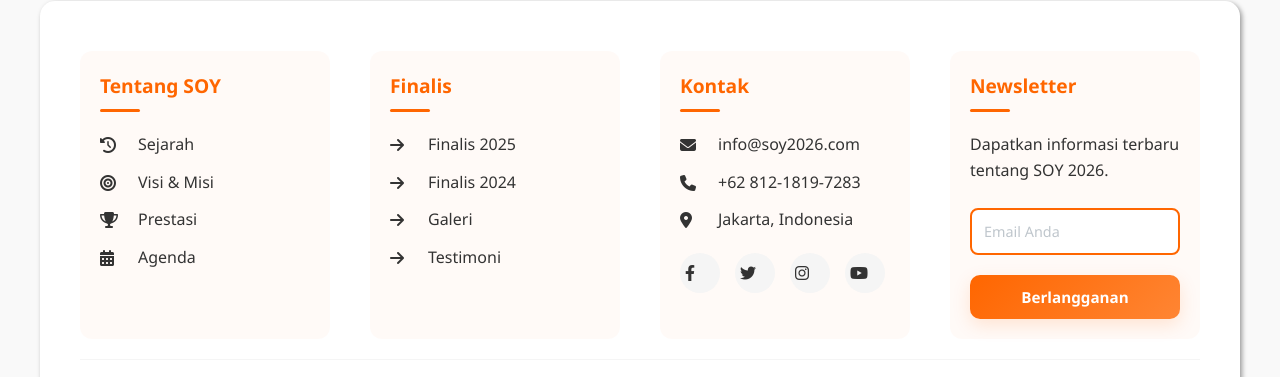
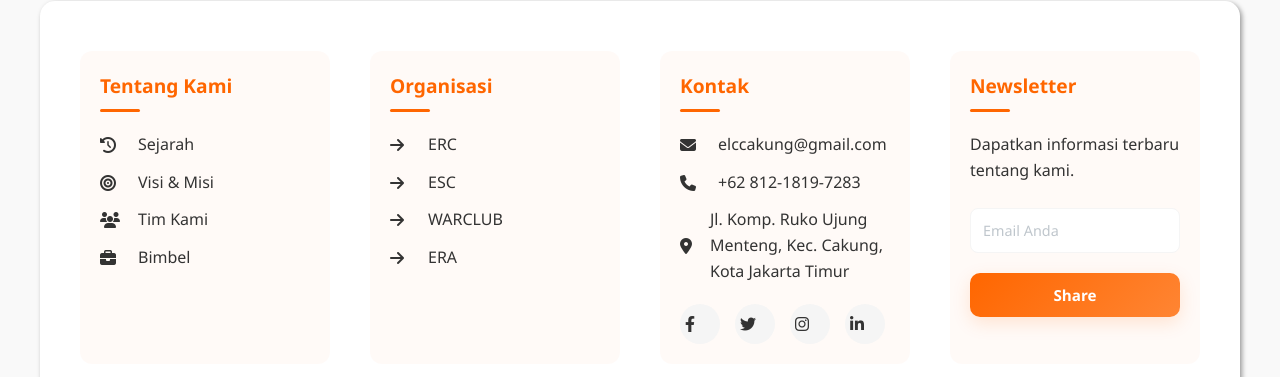
Before and after one commit to abdussalam090207/EVENT-2025-Form, a plain HTML site: page Finalis SOY/finalissoy.html in a window 1280 px wide. Shown: the part 1428-1805 px from the top of the page. Drawn offline with Linux system fonts and the light colour scheme.

Commit message:
update program

```diff
--- a/Finalis SOY/finalissoy.html
+++ b/Finalis SOY/finalissoy.html
@@ -158,47 +158,54 @@
             <footer class="footer">
                 <div class="footer-grid">
                     <div class="footer-column">
-                        <h3>Tentang SOY</h3>
+                        <h3>Tentang Kami</h3>
                         <ul>
-                            <li><a href="#"><i class="fas fa-history"></i> Sejarah</a></li>
-                            <li><a href="#"><i class="fas fa-bullseye"></i> Visi & Misi</a></li>
-                            <li><a href="#"><i class="fas fa-trophy"></i> Prestasi</a></li>
-                            <li><a href="#"><i class="fas fa-calendar-alt"></i> Agenda</a></li>
+                            <li><a href="https://knovendra.wixsite.com/bimbelelc/eci-learning-care"><i
+                                        class="fas fa-history"></i> Sejarah</a></li>
+                            <li><a href="https://knovendra.wixsite.com/bimbelelc/eci-learning-care"><i
+                                        class="fas fa-bullseye"></i> Visi & Misi</a></li>
+                            <li><a href="https://knovendra.wixsite.com/bimbelelc/eci-learning-care"><i
+                                        class="fas fa-users"></i> Tim Kami</a></li>
+                            <li><a href="https://knovendra.wixsite.com/bimbelelc/eci-learning-care"><i
+                                        class="fas fa-briefcase"></i> Bimbel</a></li>
                         </ul>
                     </div>
                     <div class="footer-column">
-                        <h3>Finalis</h3>
+                        <h3>Organisasi</h3>
                         <ul>
-                            <li><a href="#"><i class="fas fa-arrow-right"></i> Finalis 2025</a></li>
-                            <li><a href="#"><i class="fas fa-arrow-right"></i> Finalis 2024</a></li>
-                            <li><a href="#"><i class="fas fa-arrow-right"></i> Galeri</a></li>
-                            <li><a href="#"><i class="fas fa-arrow-right"></i> Testimoni</a></li>
+                            <li><a href="#"><i class="fas fa-arrow-right"></i> ERC</a></li>
+                            <li><a href="#"><i class="fas fa-arrow-right"></i> ESC</a></li>
+                            <li><a href="#"><i class="fas fa-arrow-right"></i> WARCLUB</a></li>
+                            <li><a href="#"><i class="fas fa-arrow-right"></i> ERA</a></li>
                         </ul>
                     </div>
                     <div class="footer-column">
                         <h3>Kontak</h3>
                         <ul>
-                            <li><a href="mailto:info@soy2026.com"><i class="fas fa-envelope"></i> info@soy2026.com</a>
+                            <li><a href="mailto:elccakung@gmail.com"><i class="fas fa-envelope"></i>
+                                    elccakung@gmail.com</a>
                             </li>
                             <li><a href="https://wa.me/6281218197283"><i class="fas fa-phone"></i> +62 812-1819-7283</a>
                             </li>
-                            <li><a href="#"><i class="fas fa-map-marker-alt"></i> Jakarta, Indonesia</a></li>
+                            <li><a href="https://maps.app.goo.gl/HTcDgXyYenpggH7g6"><i
+                                        class="fas fa-map-marker-alt"></i>
+                                    Jl. Komp. Ruko Ujung Menteng, Kec. Cakung, Kota Jakarta Timur</a></li>
                         </ul>
                         <div class="social-links">
-                            <a href="#"><i class="fab fa-facebook-f"></i></a>
-                            <a href="#"><i class="fab fa-twitter"></i></a>
-                            <a href="#"><i class="fab fa-instagram"></i></a>
-                            <a href="#"><i class="fab fa-youtube"></i></a>
+                            <a href="https://www.facebook.com/eci.learningcare"><i class="fab fa-facebook-f"></i></a>
+                            <a href="/Notfound/notfound.html"><i class="fab fa-twitter"></i></a>
+                            <a href="https://www.instagram.com/elc_learning_care/"><i class="fab fa-instagram"></i></a>
+                            <a href="/Notfound/notfound.html"><i class="fab fa-linkedin-in"></i></a>
                         </div>
                     </div>
                     <div class="footer-column">
                         <h3>Newsletter</h3>
-                        <p>Dapatkan informasi terbaru tentang SOY 2026.</p>
+                        <p>Dapatkan informasi terbaru tentang kami.</p>
                         <form style="margin-top: 15px;">
-                            <input type="email" placeholder="Email Anda" required
-                                style="padding: 12px; width: 100%; margin: 10px 0; border-radius: 8px; border: 2px solid var(--primary-orange); background: var(--input-bg); color: var(--text-color); font-size: 0.9rem;">
+                            <input type="email" placeholder="Email Anda"
+                                style="padding: 12px; width: 100%; margin: 10px 0; border-radius: 8px; border: 1px solid var(--light-gray); background: var(--card-bg); color: var(--text-color); font-size: 0.9rem;">
                             <button type="submit" class="btn btn-primary"
-                                style="width: 100%; margin-top: 10px;">Berlangganan</button>
+                                style="width: 100%; margin-top: 10px;">Share</button>
                         </form>
                     </div>
                 </div>
```
